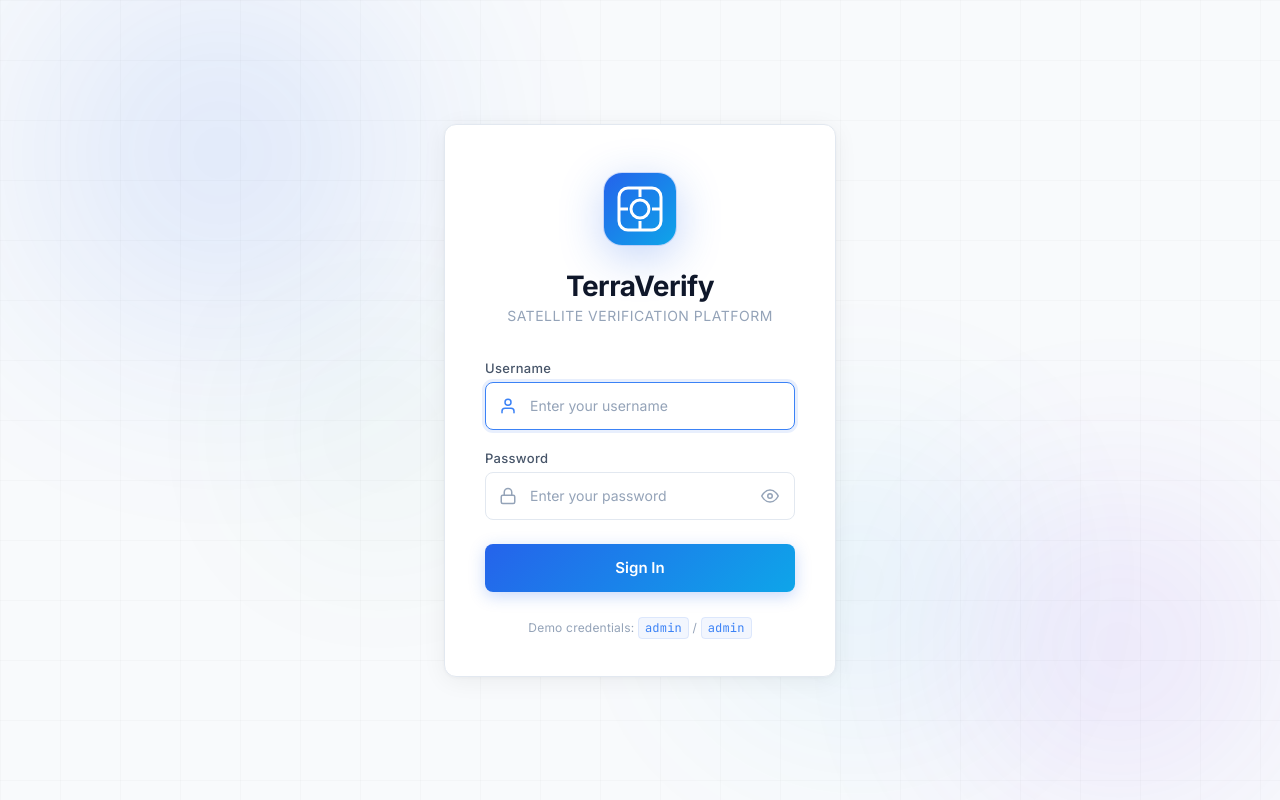
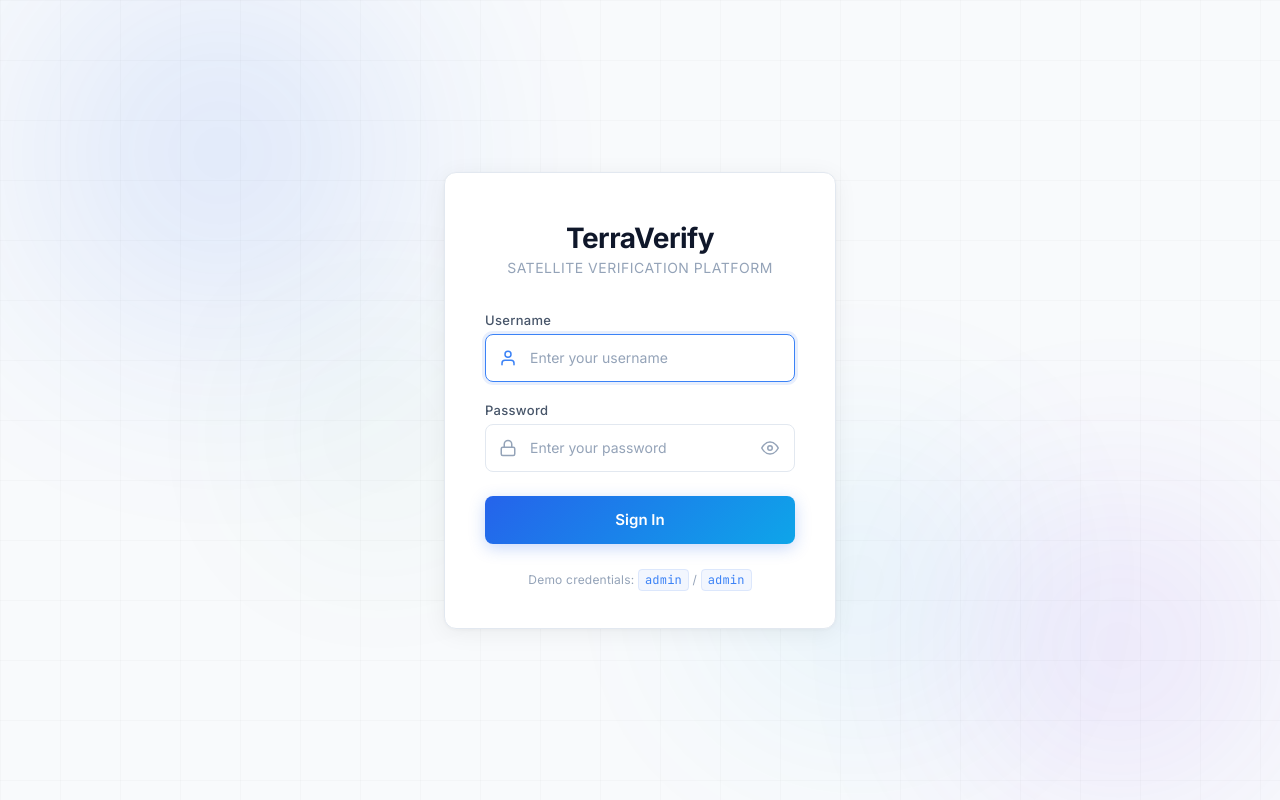
Before and after one commit to dhruvquantafons/sentinel-data-explorer, a plain HTML site: page static/login.html in a window 1280 px wide. Drawn offline with Linux system fonts and the light colour scheme.

Commit message:
Frontend and CSV Fixes

```diff
--- a/static/css/login.css
+++ b/static/css/login.css
@@ -171,33 +171,6 @@ body {
 .login-card.success {
     transform: scale(0.95);
     opacity: 0;
-}
-
-/* ── Logo ────────────────────────────────────────────────────────── */
-.login-logo {
-    display: flex;
-    justify-content: center;
-    margin-bottom: 24px;
-}
-
-.logo-ring {
-    width: 72px;
-    height: 72px;
-    border-radius: 18px;
-    display: flex;
-    align-items: center;
-    justify-content: center;
-    background: linear-gradient(135deg, var(--accent-start), var(--accent-end));
-    color: #fff;
-    box-shadow:
-        0 0 0 1px rgba(37, 99, 235, 0.15),
-        0 8px 32px rgba(37, 99, 235, 0.2);
-    animation: pulse-ring 3s ease-in-out infinite;
-}
-
-@keyframes pulse-ring {
-    0%, 100% { box-shadow: 0 0 0 1px rgba(37, 99, 235, 0.15), 0 8px 32px rgba(37, 99, 235, 0.2); }
-    50% { box-shadow: 0 0 0 1px rgba(37, 99, 235, 0.2), 0 12px 48px rgba(37, 99, 235, 0.3); }
 }
 
 /* ── Title ───────────────────────────────────────────────────────── */
--- a/static/login.html
+++ b/static/login.html
@@ -28,17 +28,6 @@
 
     <main class="login-container">
         <div class="login-card">
-
-            <!-- Logo -->
-            <div class="login-logo">
-                <div class="logo-ring">
-                    <svg width="48" height="48" viewBox="0 0 32 32" fill="none" xmlns="http://www.w3.org/2000/svg">
-                        <rect x="2" y="2" width="28" height="28" rx="6" stroke="currentColor" stroke-width="2"/>
-                        <circle cx="16" cy="16" r="6" stroke="currentColor" stroke-width="2"/>
-                        <path d="M16 2v6M16 24v6M2 16h6M24 16h6" stroke="currentColor" stroke-width="2"/>
-                    </svg>
-                </div>
-            </div>
 
             <h1 class="login-title">TerraVerify</h1>
             <p class="login-subtitle">Satellite Verification Platform</p>
```
Also changed, not shown: static/css/style.css (+0 -12 lines), static/index.html (+2 -11 lines).
